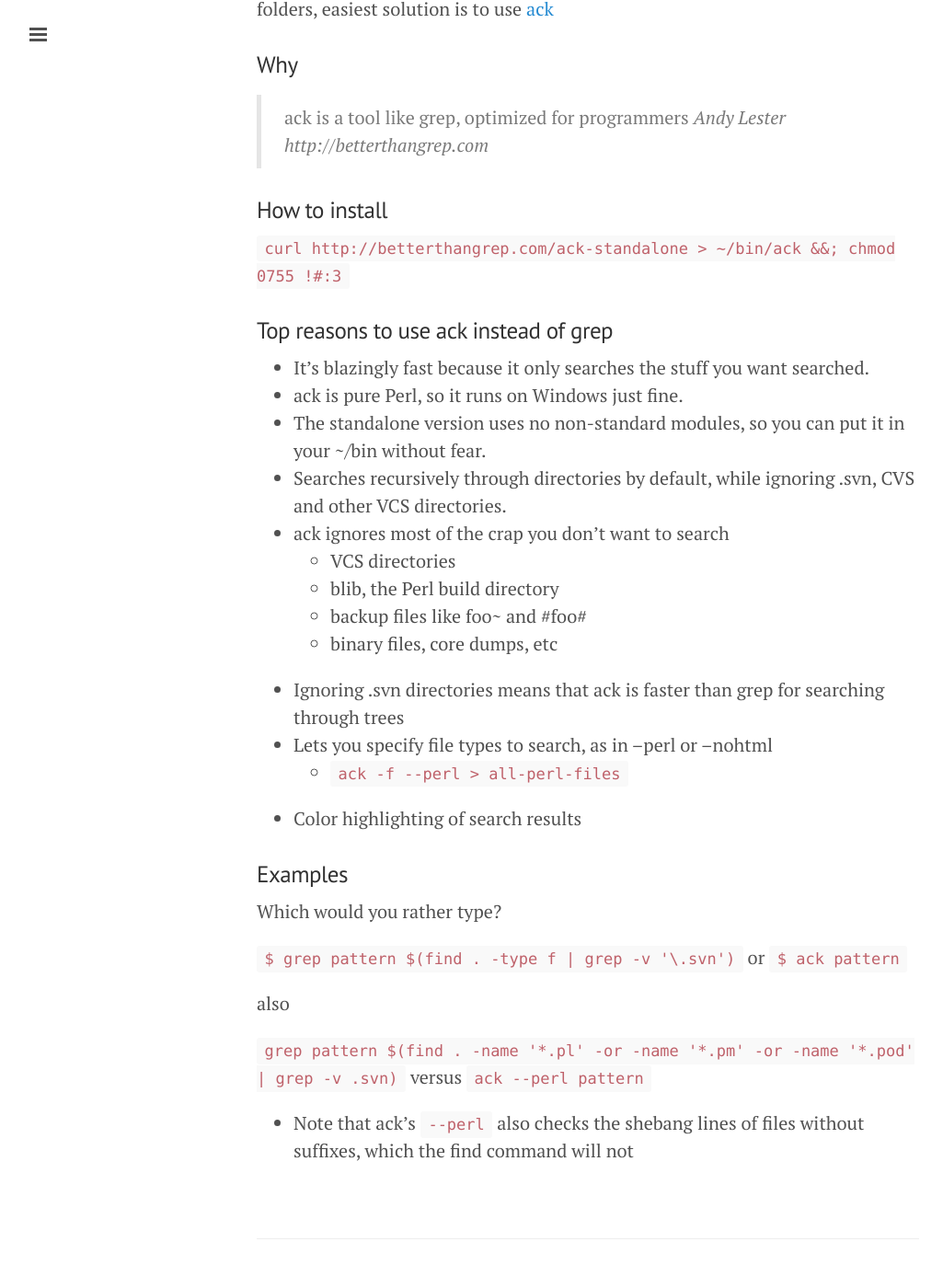
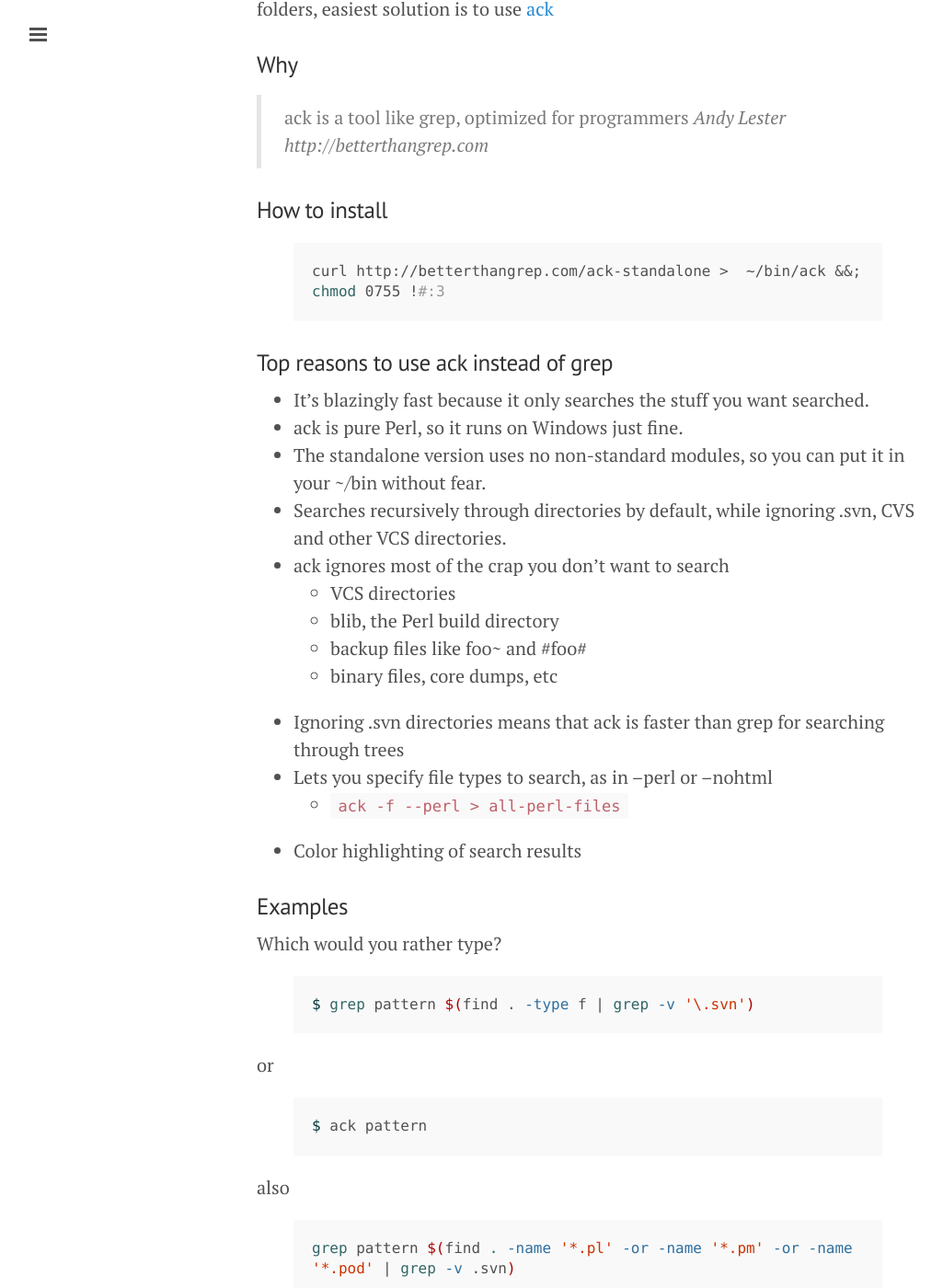
Before and after one commit to justinkelly/justinkelly.github.io, a Jekyll site: the page built from _posts/2010-08-23-ack-a-better-grep-ignores-most-of-the-crap-yo.md, in a window 1280 px wide and 1400 px high, scrolled down 317 px. Shown: the whole window at 92% size, without its empty margins (1-1026 px from the left). Built offline with Jekyll 4.4.1, drawn with Linux system fonts in a browser that asks for light colours; nearby versions of some CDN libraries.

Commit message:
fix posts

```diff
--- a/_posts/2010-08-23-ack-a-better-grep-ignores-most-of-the-crap-yo.md
+++ b/_posts/2010-08-23-ack-a-better-grep-ignores-most-of-the-crap-yo.md
@@ -17,7 +17,9 @@
 
 ### How to install
 
-`curl http://betterthangrep.com/ack-standalone >  ~/bin/ack &&; chmod 0755 !#:3`
+{% highlight bash %}
+curl http://betterthangrep.com/ack-standalone >  ~/bin/ack &&; chmod 0755 !#:3
+{% endhighlight %}
 
 ### Top reasons to use ack instead of grep
 
@@ -40,13 +42,26 @@
 
 Which would you rather type?
 
-`$ grep pattern $(find . -type f | grep -v '\.svn')`
+{% highlight bash %}
+$ grep pattern $(find . -type f | grep -v '\.svn')
+{% endhighlight %}
+
 or
-`$ ack pattern`
+
+{% highlight bash %}
+$ ack pattern
+{% endhighlight %}
 
 also
 
-`grep pattern $(find . -name '*.pl' -or -name '*.pm' -or -name '*.pod' | grep -v .svn)` versus
-`ack --perl pattern`
+{% highlight bash %}
+grep pattern $(find . -name '*.pl' -or -name '*.pm' -or -name '*.pod' | grep -v .svn)
+{% endhighlight %}
+
+versus
+
+{% highlight bash %}
+ack --perl pattern
+{% endhighlight %}
 
 * Note that ack's `--perl` also checks the shebang lines of files without suffixes, which the find command will not
--- a/_posts/2010-09-15-simple-invoices-for-windows.html
+++ b/_posts/2010-09-15-simple-invoices-for-windows.html
@@ -5,7 +5,6 @@
 date: 2010-09-15
 tags:
 - simple invoices
-posterous_url: http://blog.justin.kelly.org.au/simple-invoices-for-windows
-posterous_slug: simple-invoices-for-windows
 ---
-<div>Hi Guys,</div><p /><div>I&#39;m pleased to announce the availability of Simple Invoices for Windows.  This is the simplest way to get Simple Invoices running locally on a Windows PC.  Just download, unzip, double click SimpleInvoices.exe and thats it.</div> <p /><div>Nothing to install - it just works from where ever you unzip it</div><div>- so can run from usb etc.. fine</div><p /><div>Thanks so much to John from <a href="http://teammc.cc/">http://teammc.cc/</a> for creating this and agreeing to maintain it - so future releases of Simple Invoices will be available as the normal webapp and for windows.</div> <p /><div>Download:</div><div><a href="http://code.google.com/p/simpleinvoices/downloads/detail?name=simpleinvoices_for_windows.2010.2.update-1.zip">http://code.google.com/p/simpleinvoices/downloads/detail?name=simpleinvoices_for_windows.2010.2.update-1.zip</a></div> <p /><div>Post on the forum ( <a href="http://simpleinvoices.org/forum">http://simpleinvoices.org/forum</a> ) it you have any issues or queries</div><p /><div>When i get a bit more time i&#39;ll write up some documentation</div> <p /><div>Cheers</div><p /><div>Justin</div>
+
+I&#39;m pleased to announce the availability of Simple Invoices for Windows.  This is the simplest way to get Simple Invoices running locally on a Windows PC.  Just download, unzip, double click SimpleInvoices.exe and thats it.</div> <p /><div>Nothing to install - it just works from where ever you unzip it</div><div>- so can run from usb etc.. fine</div><p /><div>Thanks so much to John from <a href="http://teammc.cc/">http://teammc.cc/</a> for creating this and agreeing to maintain it - so future releases of Simple Invoices will be available as the normal webapp and for windows.</div> <p /><div>Download:</div><div><a href="http://code.google.com/p/simpleinvoices/downloads/detail?name=simpleinvoices_for_windows.2010.2.update-1.zip">http://code.google.com/p/simpleinvoices/downloads/detail?name=simpleinvoices_for_windows.2010.2.update-1.zip</a></div> <p /><div>Post on the forum ( <a href="http://simpleinvoices.org/forum">http://simpleinvoices.org/forum</a> ) it you have any issues or queries</div><p /><div>When i get a bit more time i&#39;ll write up some documentation</div>
```
Also changed, not shown: _posts/2010-10-04-cloudflarecom-finally-a-free-and-great-dns-ho.md (+5 -7 lines).
